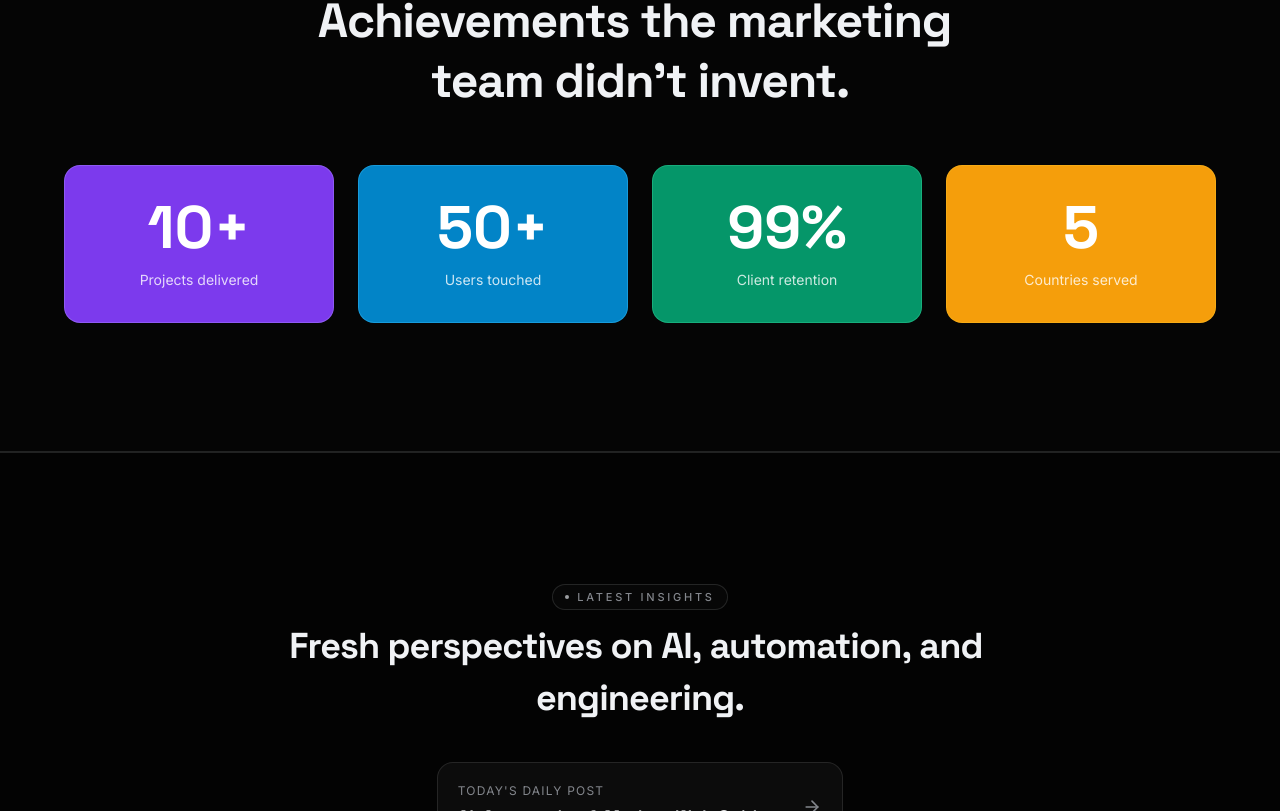
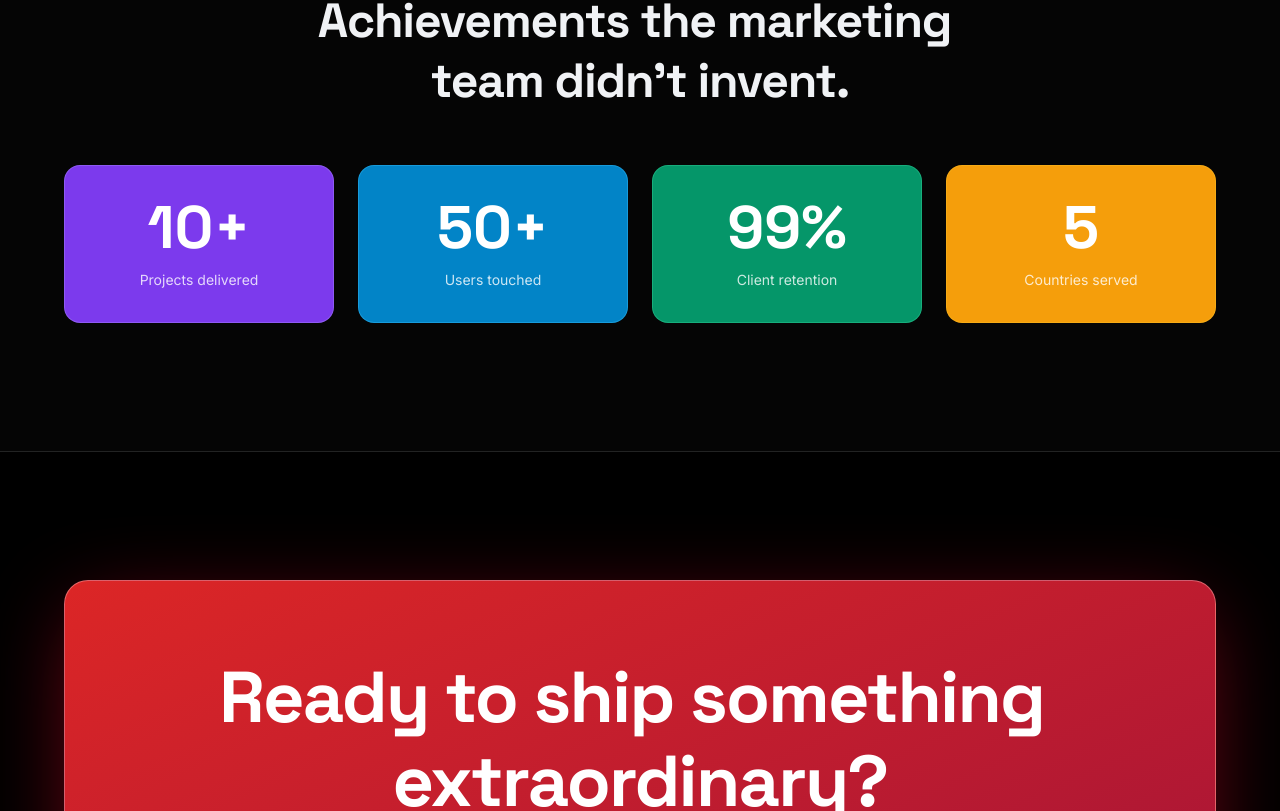
Before and after one commit to syedmuhammadhanzalaalam-sketch/techrox-website, a Next.js app: page / in a window 1280 px wide. Shown: the part 1989-2800 px from the top of the page. Built offline with nearby package versions, Linux system fonts and the light colour scheme.

Commit message:
Update HomeClient.tsx

```diff
--- a/src/app/HomeClient.tsx
+++ b/src/app/HomeClient.tsx
@@ -14,7 +14,6 @@ export function HomeClient() {
       <Hero />
       <ProductsPreview />
       <StatsSection />
-      <LatestInsights />
       <FinalCTA />
     </>
   );
```
